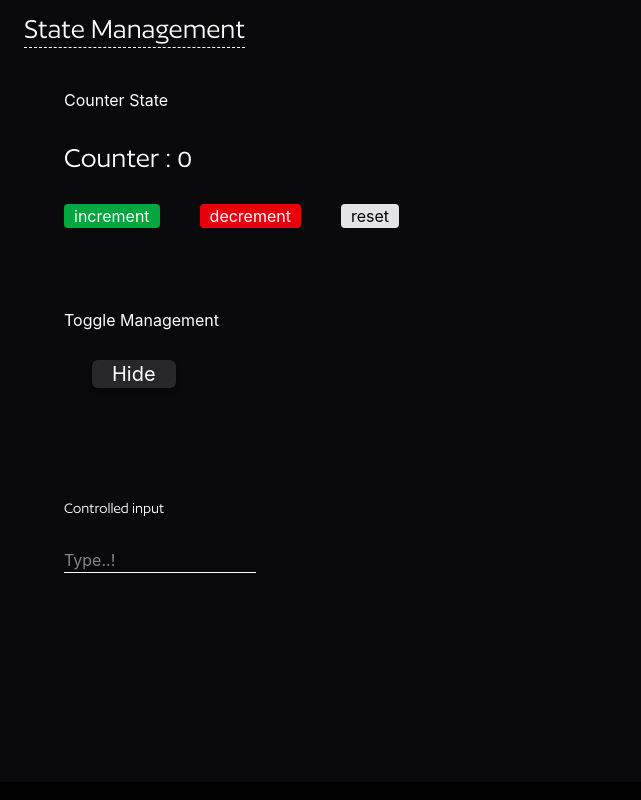
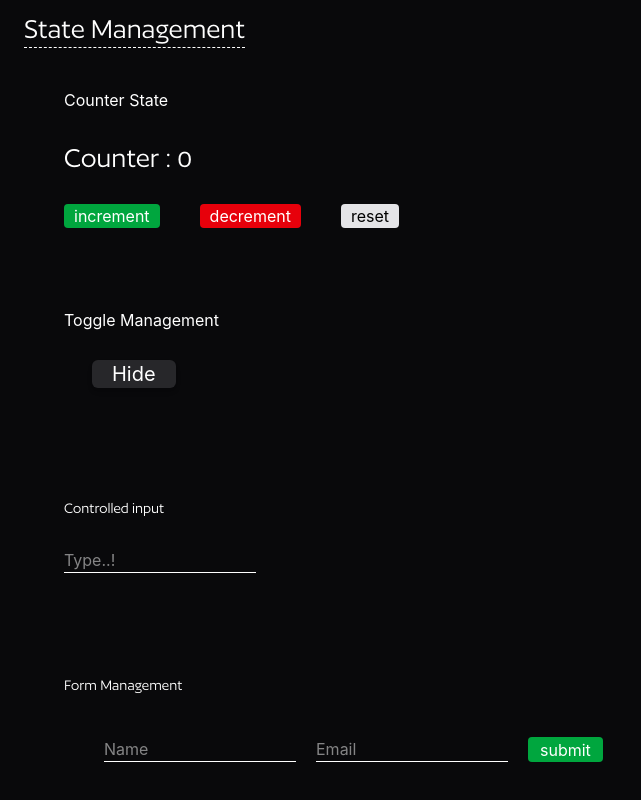
Before and after one commit to VilokMasuti/React_Fundmentals, a React (Vite) app: page / in a window 1280 px wide. Shown: the part 2522-3322 px from the top of the page, without its empty margins (0-641 px from the left). Built offline with nearby package versions, Linux system fonts and the light colour scheme.

Commit message:
done with form

```diff
--- /dev/null
+++ b/src/Componets/Tri2/Form.jsx
@@ -0,0 +1,57 @@
+import { useState } from 'react'
+
+const Form = () => {
+
+  const [form, setForm] = useState({
+    name: '',
+    email: '',
+  })
+  const [data,setData] = useState(null)
+
+
+  const handleSumbit = (e) => {
+    e.preventDefault()
+   if (!form.name.trim() || !form.email.trim()) {
+      alert('Fill the form')
+      return
+    }
+       setData(form)
+ setForm({
+      name: '',
+      email: '',
+    })
+  }
+
+  console.log(data);
+
+  return (
+    <div className=' p-10'>
+
+      <h1 className='title'>Form Management</h1>
+
+      <div className=' flex flex-col gap-10'>
+
+<form onSubmit={handleSumbit} className=' p-10 flex  gap-5 flex-row'>
+<input type='text'
+ value={form.name}
+placeholder='Name'
+onChange={(e) => setForm({...form,name:e.target.value})}
+className=' w-[12rem] cursor-pointer   text-white border-0 border-b outline-none focus:border-b focus:outline-none'
+/>
+
+<input type="email"
+placeholder='Email'
+onChange={(e) => setForm({...form ,email:e.target.value})}
+    value={form.email}
+className=' w-[12rem] cursor-pointer   text-white border-0 border-b outline-none focus:border-b focus:outline-none'
+/>
+
+<button type='submit' className=' px-3 bg-green-600 w-fit rounded-sm  cursor-pointer'> submit</button>
+</form>
+
+      </div>
+    </div>
+  )
+}
+
+export default Form
--- a/src/Componets/Tri2/Tri2Page.jsx
+++ b/src/Componets/Tri2/Tri2Page.jsx
@@ -1,6 +1,7 @@
 import { Container } from '../Container'
 import Controlledinput from './Controlledinput'
 import Counter from './Counter'
+import Form from './Form'
 import Toggle from './Toggle'
 
 const Tri2Page = () => {
@@ -17,6 +18,8 @@ const Tri2Page = () => {
 
       <Toggle/>
       <Controlledinput/>
+
+      <Form/>
     </Container>
   )
 }
```
